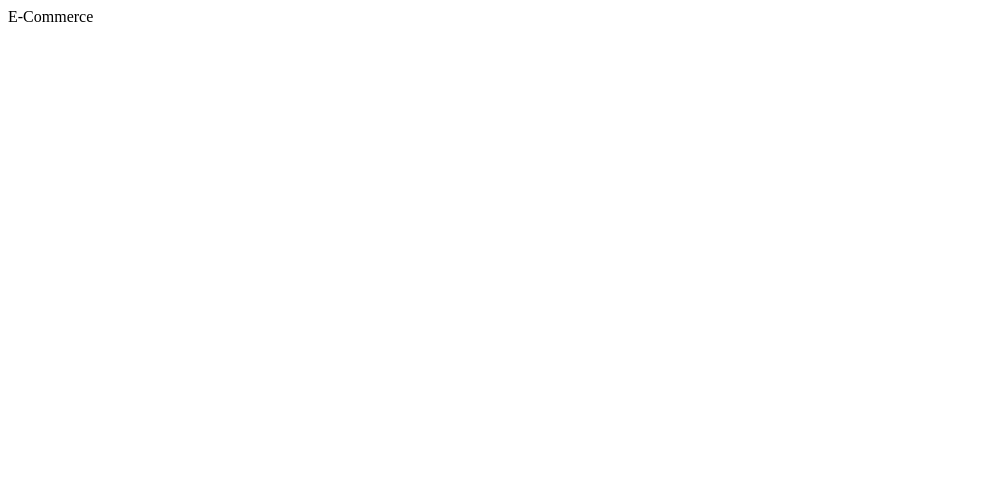
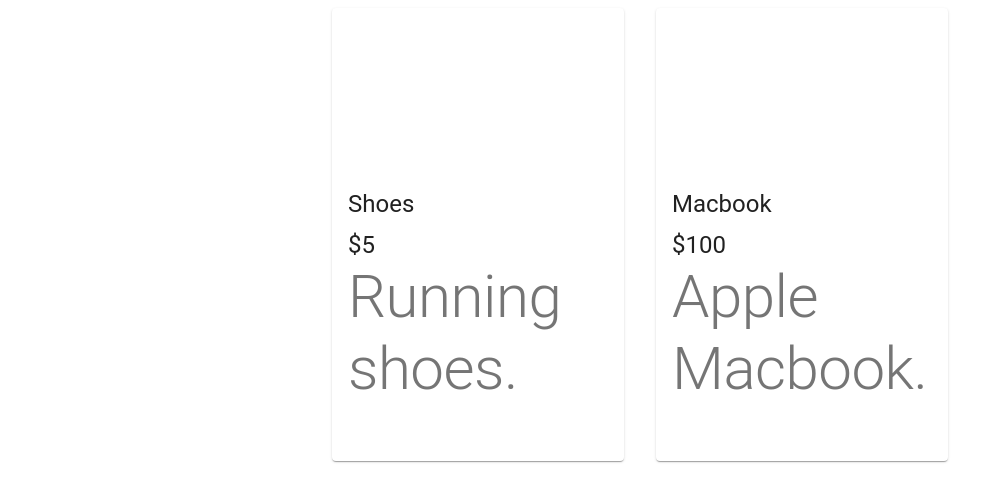
Before and after one commit to zestybean/React-EcommerceApp, a React (Create React App) app: page / in a window 1280 px wide. Shown: the top 502 px of the page, without its empty margins (0-1004 px from the left). Built offline with nearby package versions, Linux system fonts and the light colour scheme.

Commit message:
Added the first product views and components

```diff
--- a/src/App.js
+++ b/src/App.js
@@ -1,7 +1,12 @@
 import React from "react";
+import Products from "./components/Products/Products";
 
 const App = () => {
-  return <div>E-Commerce</div>;
+  return (
+    <div>
+      <Products />
+    </div>
+  );
 };
 
 export default App;
--- /dev/null
+++ b/src/components/Product/Product.jsx
@@ -0,0 +1,43 @@
+import React from "react";
+import {
+  Card,
+  CardMedia,
+  CardContent,
+  CardActions,
+  Typography,
+  IconButton,
+} from "@material-ui/core";
+import { AddShoppingCart } from "@material-ui/icons";
+
+import useStyles from "./styles";
+
+//Destructure the product
+const Product = ({ product }) => {
+  const classes = useStyles();
+
+  return (
+    <Card className={classes.root}>
+      <CardMedia
+        className={classes.media}
+        image=""
+        title={product.name}
+      ></CardMedia>
+      <CardContent>
+        <div className={classes.CardContent}>
+          <Typography variant="h5" gutterBottom>
+            {product.name}
+          </Typography>
+          <Typography variant="h5">{product.price}</Typography>
+        </div>
+        <Typography variant="h2" color="textSecondary">
+          {product.description}
+        </Typography>
+      </CardContent>
+      <CardActions disableSpacing className={classes.cardActions}>
+        <IconButton aria-label="Add to Cart"></IconButton>
+      </CardActions>
+    </Card>
+  );
+};
+
+export default Product;
--- /dev/null
+++ b/src/components/Product/styles.js
@@ -0,0 +1,19 @@
+import { makeStyles } from "@material-ui/core/styles";
+
+export default makeStyles(() => ({
+  root: {
+    maxWidth: "100%",
+  },
+  media: {
+    height: 0,
+    paddingTop: "56.25%",
+  },
+  cardActions: {
+    display: "flex",
+    justifyContent: "flex-end",
+  },
+  cardContent: {
+    display: "flex",
+    justifyContent: "space-between",
+  },
+}));
--- /dev/null
+++ b/src/components/Products/Products.jsx
@@ -0,0 +1,25 @@
+import React from "react";
+import { Grid } from "@material-ui/core";
+
+import Product from "../Product/Product";
+
+const products = [
+  { id: 1, name: "Shoes", description: "Running shoes.", price: "$5" },
+  { id: 2, name: "Macbook", description: "Apple Macbook.", price: "$100" },
+];
+
+const Products = () => {
+  return (
+    <main>
+      <Grid container justify="center" spacing={4}>
+        {products.map((product) => (
+          <Grid item key={product.id} xs={12} sm={6} md={4} lg={3}>
+            <Product product={product} />
+          </Grid>
+        ))}
+      </Grid>
+    </main>
+  );
+};
+
+export default Products;
```
